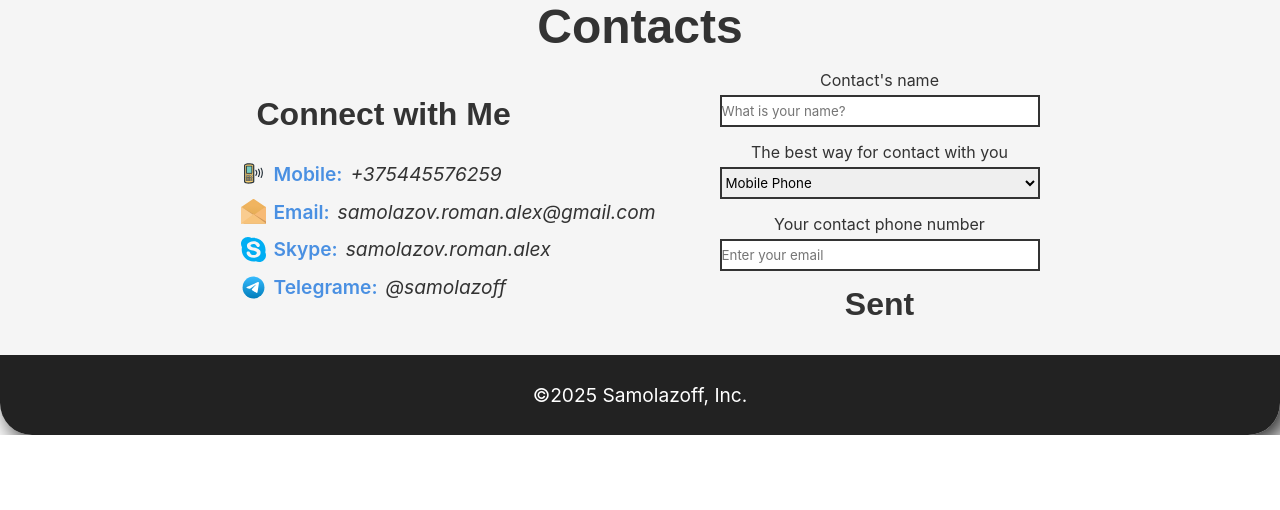
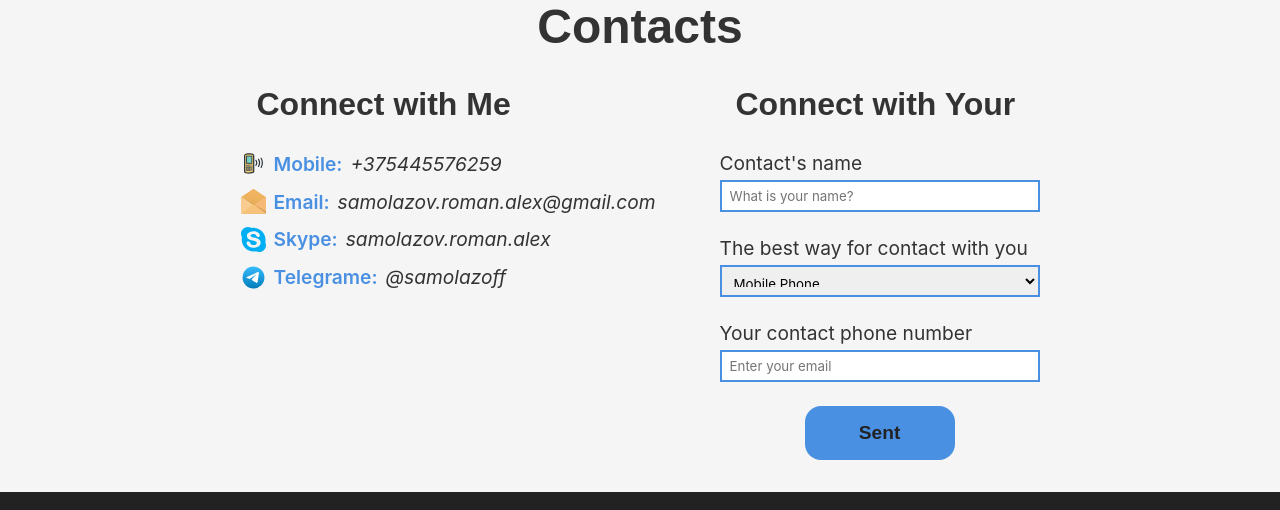
Before and after one commit to samolazoff/portfolio-samolazoff, a React (Vite) app in the folder frontend/: page / in a window 1280 px wide. Shown: the part 921-1431 px from the top of the page. Before the commit the page ends 1356 px from the top, so only its background shows below. Built offline with nearby package versions, Linux system fonts and the light colour scheme.

Commit message:
Add style for user connect form

```diff
--- a/frontend/src/components/Contacts/Contacts.jsx
+++ b/frontend/src/components/Contacts/Contacts.jsx
@@ -37,7 +37,10 @@ const Contacts = () => {
                     <div className="block-social-media">
                     </div>
                 </div>
-                <FormConnect/>
+                <div className="form-connect-wrap">
+                    <h3 className='subtitle-block'>Connect with Your</h3>
+                    <FormConnect/>
+                </div>
             </div>
         </section>
     );
--- a/frontend/src/components/Contacts/Contacts.scss
+++ b/frontend/src/components/Contacts/Contacts.scss
@@ -8,7 +8,7 @@
         display: flex;
         flex-direction: row;
         justify-content: space-around;
-        align-items: center;
+        align-items:flex-start;
         gap: 4rem;
         flex-wrap: wrap;
     }
@@ -35,3 +35,10 @@
         }
     }
 }
+.form-connect-wrap{
+     display: flex;
+        flex-direction: column;
+        justify-content: flex-start;
+        align-items: flex-start;
+        gap: .8rem;
+}
--- a/frontend/src/components/FormConnect/FormConnect.jsx
+++ b/frontend/src/components/FormConnect/FormConnect.jsx
@@ -81,7 +81,7 @@ function FormConnect() {
             {
                 chouseInput(value)
             }
-            <button type="submit" className='btn btn_important'>Sent</button>
+            <button type="submit">Sent</button>
         </form>
     )
 };
--- a/frontend/src/components/FormConnect/FormConnect.scss
+++ b/frontend/src/components/FormConnect/FormConnect.scss
@@ -3,30 +3,44 @@
     flex-direction: column;
     justify-content: flex-start;
     align-items: center;
-    gap: 15px;
+    gap: 1.5rem;
     button{
-        font-size: 2rem;
-        color:#333333;
+        min-width: 150px;
+        padding: 1rem .5rem;
+        border-radius: 1rem;
+        font-size: 1.2rem;
+        background-color: #4A90E2;
+        cursor: pointer;
+        color: #222222;
+        &:hover{
+            color:#777777;
+            background-color: #357ABD !important;
+        }
     }
     .box-input{
         display: flex;
         flex-direction: column;
-        justify-content: center;
-        align-items: center;
+        justify-content: flex-start;
+        align-items: flex-start;
         gap: 5px;
+        font-size: 1.2rem;
         input,
-        select{
+        select,
+        option{
             width: 320px;
             height: 2rem;
-            border: 2px solid #333333;
+            padding: .5rem;
+            border: 2px solid #4A90E2;
         }
         input:focus,
-        select:focus{
-            border: #333333;
+        select:focus,
+        option:focus{
+            border: #357ABD;
         }
         input:active,
-        select:active{
-            border: 2px solid #333333;
+        select:active,
+        option:active{
+            border: 2px solid #4A90E2;
         }
     }
 }
```
